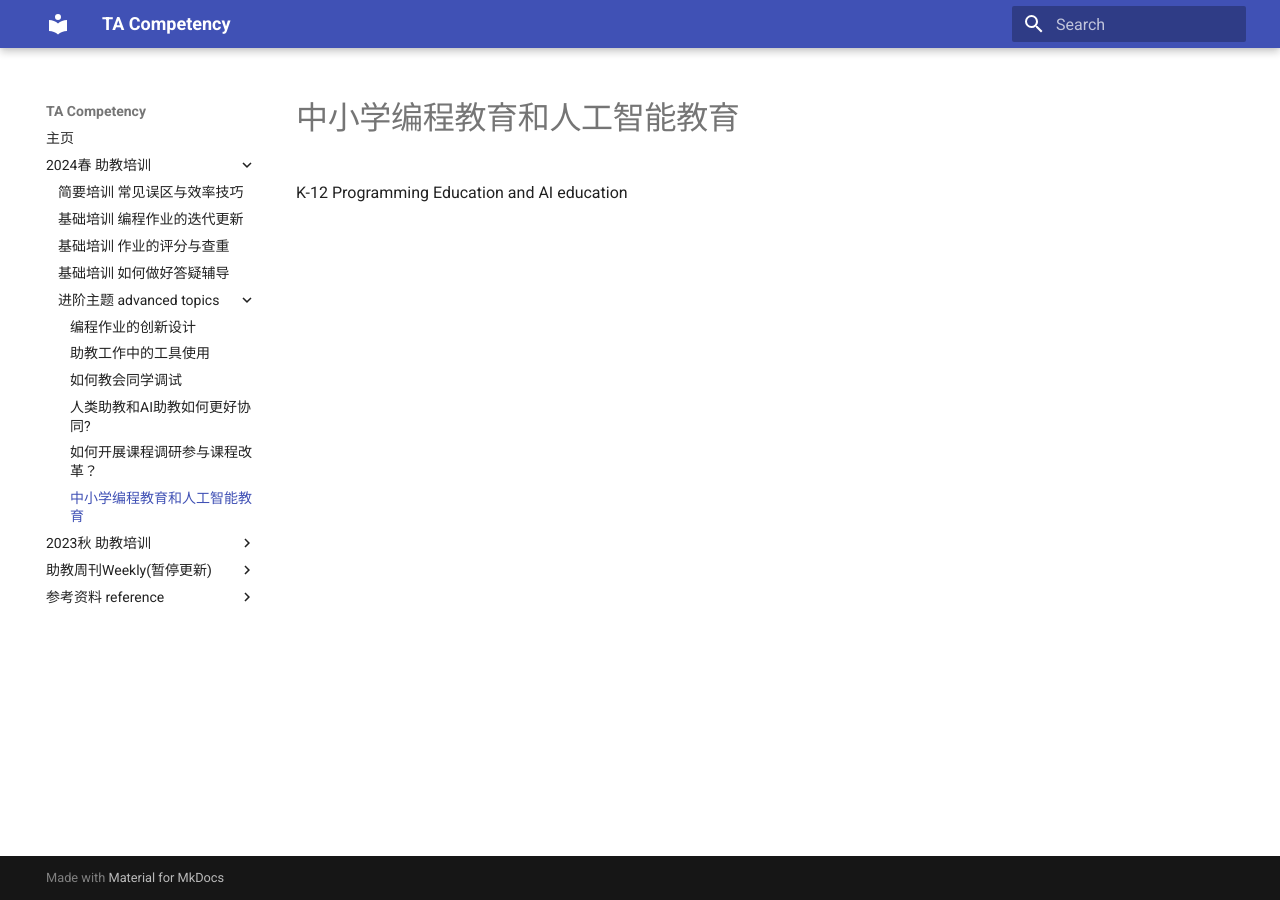
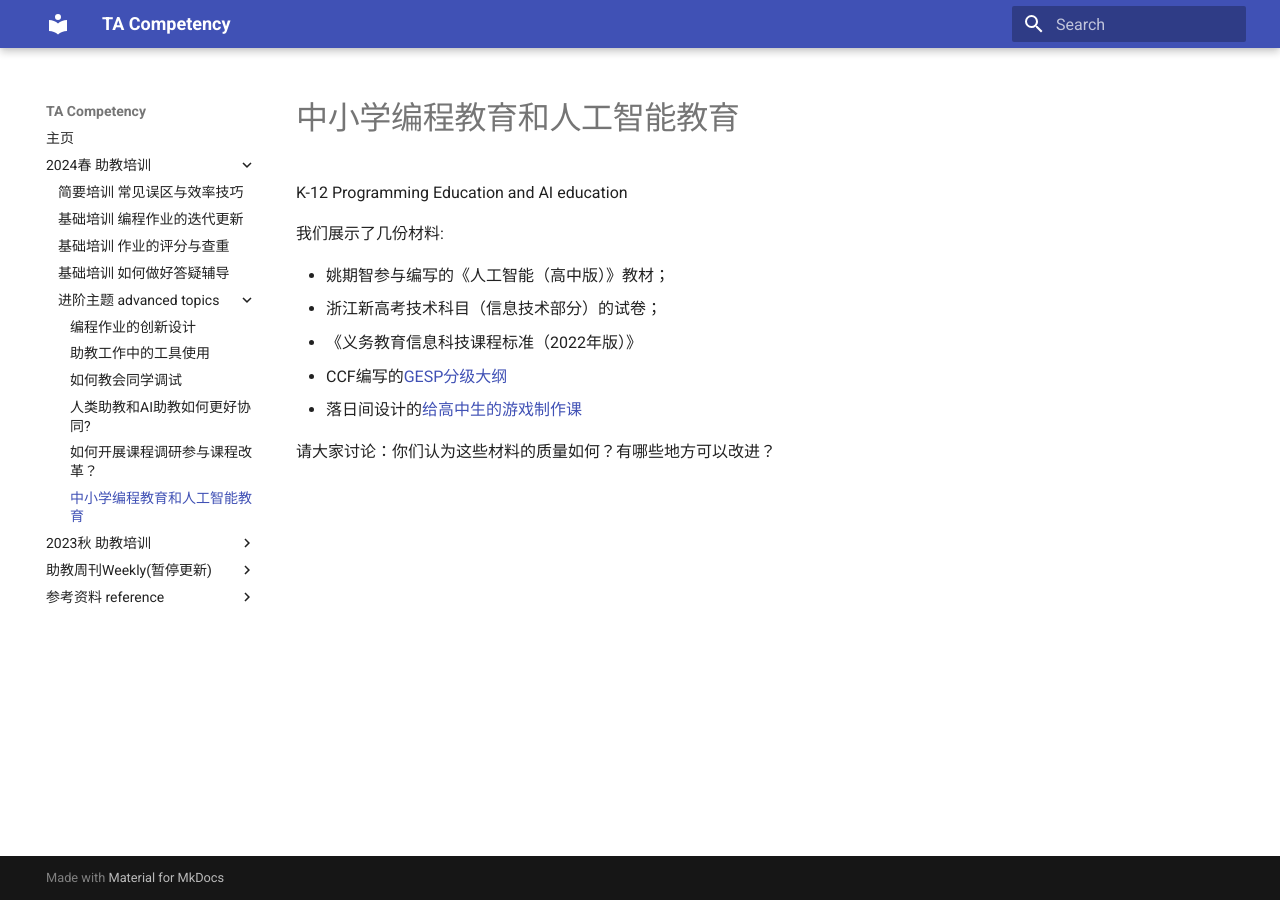
Before and after one commit to THUCSTAC/TAC, an MkDocs documentation site: the page built from docs/2024S/AdvancedTopics/K12.md, in a window 1280 px wide. Built offline with MkDocs 1.6.1 and Material for MkDocs 9.7.7, drawn with Linux system fonts in a browser that asks for light colours.

Commit message:
update K12

```diff
--- a/docs/2024S/AdvancedTopics/K12.md
+++ b/docs/2024S/AdvancedTopics/K12.md
@@ -1,3 +1,14 @@
 # 中小学编程教育和人工智能教育
 
 K-12 Programming Education and AI education
+
+
+我们展示了几份材料:
+
+- 姚期智参与编写的《人工智能（高中版）》教材；
+- 浙江新高考技术科目（信息技术部分）的试卷；
+- 《义务教育信息科技课程标准（2022年版）》
+- CCF编写的[GESP分级大纲](https://gesp.ccf.org.cn/)
+- 落日间设计的[给高中生的游戏制作课](https://mp.weixin.qq.com/s/__HzDSlWOmYClgRTBkvpRA)
+
+请大家讨论：你们认为这些材料的质量如何？有哪些地方可以改进？
```
